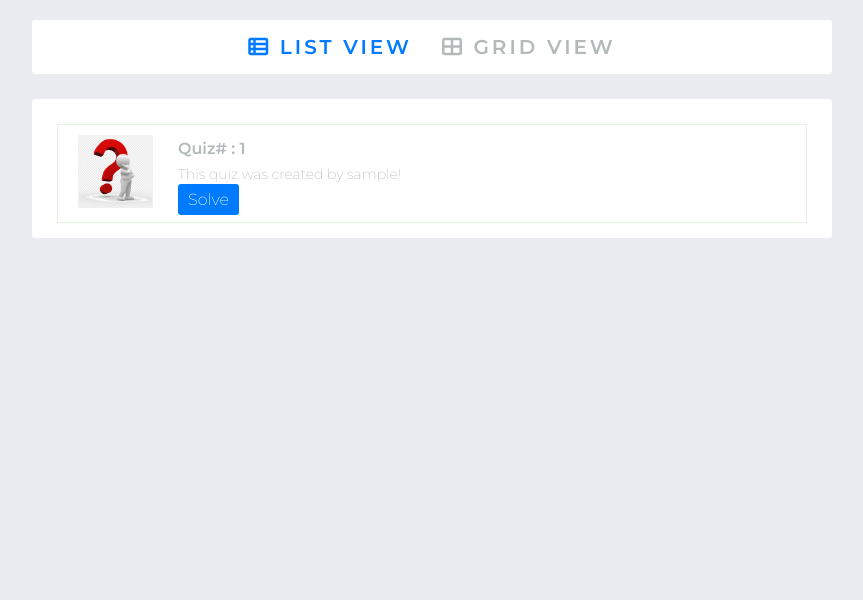
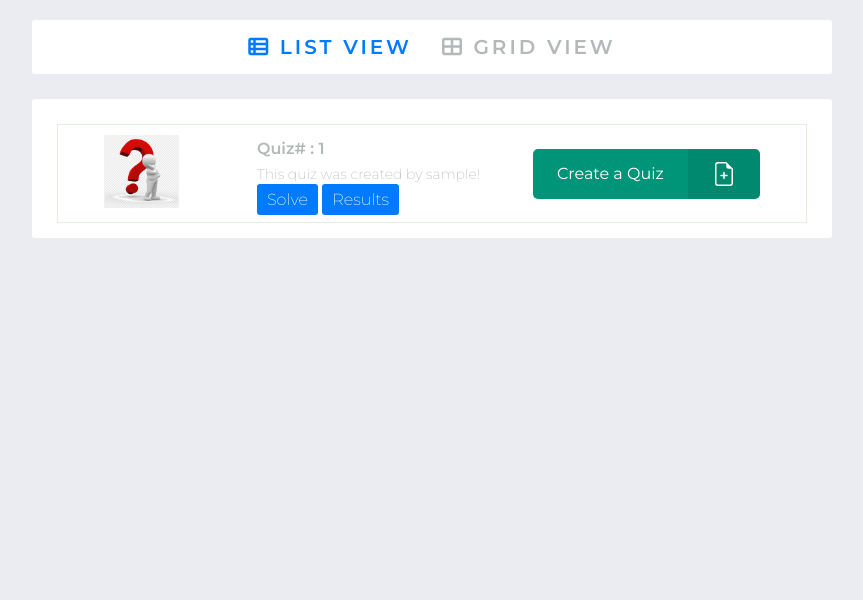
Before and after one commit to khodjiyev2o/Quiz-App, a Django app: page /quiz_list in a window 1280 px wide. Shown: the top 600 px of the page, without its empty margins (208-1071 px from the left). Run offline with Django 4.2, Linux system fonts and the light colour scheme; tables that the repository leaves empty hold one stand-in row (values such as "Sample post"); some libraries are stand-ins or nearby versions.

Commit message:
finished the project

```diff
--- a/quiz/models.py
+++ b/quiz/models.py
@@ -42,7 +42,7 @@ class Result(models.Model):
     score = models.IntegerField(blank=False)
     user = models.CharField(max_length=250)
     quiz = models.ForeignKey(Quiz,on_delete=models.CASCADE,default=1)
-    question_length = models.IntegerField(max_length=50)
+    question_length = models.IntegerField()
 
     def __str__(self):
         return f"user : {self.user}   scored  {self.score} out of {self.question_length}"
--- a/quiz/views.py
+++ b/quiz/views.py
@@ -7,7 +7,7 @@ from rest_framework.decorators import api_view
 from rest_framework.response import Response
 from django.db.models import Q
 from quiz import serializers
-from django.db.models import Count
+from django.db.models import Count,Case,When
 from .models import Choice, Creator, Question, Quiz, Result,Visitor
 from .serializers import (CreatorSerializer, QuestionSerializer,
                           ResultSerializer)
@@ -24,13 +24,12 @@ def names(request):
 
 
 def results(request):
-    results = Result.objects.select_related('quiz').order_by('-score').filter(quiz=1)
+    results = Result.objects.select_related('quiz').order_by('-score')
 
     max_score = Result.objects.aggregate(Max('score'))
 
-    for result in results:
-        user_score = result.score
-        print(result.passed_or_failed)
+
+
 
     return render(request,'quiz/result.html',{'results':results})
 
@@ -77,7 +76,7 @@ class ResultCreateApiView(generics.CreateAPIView,generics.ListAPIView):
 
         obj, created = Result.objects.update_or_create(
         user=user, quiz=quiz,
-        defaults={'score': score,'q_length': q_length},
+        defaults={'score': score,'question_length': q_length},
     )
 
 
--- a/templates/quiz/quiz_list.html
+++ b/templates/quiz/quiz_list.html
@@ -69,6 +69,7 @@ body{
 	padding: 10px 20px;
 	display: flex;
 	align-items: center;
+	justify-content: space-around;
 }
 
 .list-view .view_item:last-child{
@@ -126,10 +127,131 @@ body{
 .grid-view .view_item .btn{
 	margin: 0 auto;
 }
+.button {
+  display: flex;
+  height: 50px;
+  padding: 0;
+  background: #009578;
+  border: none;
+  outline: none;
+  border-radius: 5px;
+  overflow: hidden;
+  font-family: "Quicksand", sans-serif;
+  font-size: 16px;
+  font-weight: 500;
+  cursor: pointer;
+}
+
+.button:hover {
+  background: #008168;
+}
+
+.button:active {
+  background: #006e58;
+}
+
+.button__text,
+.button__icon {
+  display: inline-flex;
+  align-items: center;
+  padding: 0 24px;
+  color: #fff;
+  height: 100%;
+}
+
+.button__icon {
+  font-size: 1.5em;
+  background: rgba(0, 0, 0, 0.08);
+}
+.popup-window {
+  width: 450px;
+  height: 340px;
+  transition: all 0.3s ease;
+  position: absolute;
+  background: #fff;
+  border-radius: 6px;
+  top: 50%;
+  left: 50%;
+  transform: translate(-50%, -50%) scale(0);
+  box-shadow: -1px -2px 24px 5px rgba(0, 0, 0, 0.43);
+}
+
+.popup-window.active {
+  top: 50%;
+  left: 50%;
+  transform: translate(-50%, -50%) scale(1);
+  z-index: 9999;
+}
+
+.name-input {
+  border-bottom: 1px solid #000;
+  border-top: 0;
+  border-right: 0;
+  border-left: 0;
+  width: 220px;
+}
+
+.fa-times {
+  font-size: 18px;
+}
+
+.name-input {
+  margin-top: 50px;
+  display: block;
+}
+.close-btn {
+  cursor: pointer;
+  background: #fff;
+  border: 0;
+  float: right;
+  margin: 15px 15px 0 0;
+}
+
+.submit {
+  color: #fff;
+  padding: 10px 18px;
+  font-size: 15px;
+  margin: 25px auto;
+  border: 0;
+  display: block;
+  background: #198754;
+  border-radius: 6px;
+  transition: all 0.5s ease;
+}
+
+.submit:hover {
+  background: #20c997;
+}
+
+.popup-body {
+  display: flex;
+  flex-direction: column;
+  max-width: 62%;
+  margin: 37px auto;
+  justify-content: center;
+  align-items: center;
+  padding-top: 30px;
+}
+
+.popup-title {
+  font-size: 30px;
+  font-weight: 600;
+}
     </style>
 </head>
 <body>
+	<div class="popup-window">
+		<button class="close-btn">
+		  <i class="fas fa-times"></i>
+		</button>
+		<div class="popup-body">
+		  <h1 class="popup-title">Quiz creation part is in the process!</h1></br>
+			<h3> It will be released soon,Sabr!</h3></br>
 
+			<a   type="submit" class="submit">Ok</a>
+
+		</div>
+	  </div>
 <div class="wrapper">
 	<div class="links">
 		<ul>
@@ -152,7 +274,17 @@ body{
 					<p class="title">Quiz# : {{quiz.id}}</p>
 					<p class="content">This quiz was created by {{quiz.creator}}!</p>
 					<a href="{%url 'names'     %}" class="btn">Solve</a>
+					<a href="{%url 'results'     %}" class="btn btn-success">Results</a>
 				</div>
+
+				<a type="button" class="button"  style="text-decoration: none;">
+					<span class="button__text">Create a Quiz</span>
+					<span class="button__icon">
+
+					<svg xmlns="http://www.w3.org/2000/svg" aria-hidden="true"  role="img" width="1em" height="1em" preserveAspectRatio="xMidYMid meet" viewBox="0 0 16 16"><g fill="currentColor"><path d="M8 6.5a.5.5 0 0 1 .5.5v1.5H10a.5.5 0 0 1 0 1H8.5V11a.5.5 0 0 1-1 0V9.5H6a.5.5 0 0 1 0-1h1.5V7a.5.5 0 0 1 .5-.5z"/><path d="M14 4.5V14a2 2 0 0 1-2 2H4a2 2 0 0 1-2-2V2a2 2 0 0 1 2-2h5.5L14 4.5zm-3 0A1.5 1.5 0 0 1 9.5 3V1H4a1 1 0 0 0-1 1v12a1 1 0 0 0 1 1h8a1 1 0 0 0 1-1V4.5h-2z"/></g></svg>
+
+				</span>
+			</a>
 			</div>
             {%endfor%}
 		</div>
@@ -168,7 +300,9 @@ body{
 					<p class="title">Quiz# : {{quiz.id}}</p>
 					<p class="content">This quiz was created by {{quiz.creator}}!</p>
 					<a href="{%url 'names' %}" class="btn">Solve</a>
+					<a href="{%url 'results'     %}" class="btn btn-success">Results</a>
 				</div>
+
 			</div>
             {%endfor%}
 
@@ -202,7 +336,31 @@ body{
                 grid_view.style.display = "block";
             }
         })
+
+
+
+
+
+
+		const popupWindow = document.querySelector(".popup-window");
+		const btn_create =document.querySelector(".button");
+		btn_create.addEventListener("click", () => {
+	popupWindow.classList.add("active");
+});
+
+const closeWindow = document.querySelector(".close-btn");
+const ok_btn = document.querySelector(".submit");
+closeWindow.addEventListener("click", () => {
+  popupWindow.classList.remove("active");
+
+});
+
+ok_btn.addEventListener("click", () => {
+  popupWindow.classList.remove("active");
+
+});
+
     })</script>
-
+<script src="https://unpkg.com/ionicons@5.4.0/dist/ionicons.js"></script>
 </body>
 </html>
--- a/templates/quiz/result.html
+++ b/templates/quiz/result.html
@@ -293,6 +293,7 @@ td {
           {%endif%}
         </td>
       </tr>
+      {{result.better}}
       {%endfor%}
     </tbody>
   </table>
```
Also changed, not shown: quiz/tests/test_api.py (+3 -2 lines), static/js/script.js (+5 -5 lines).
